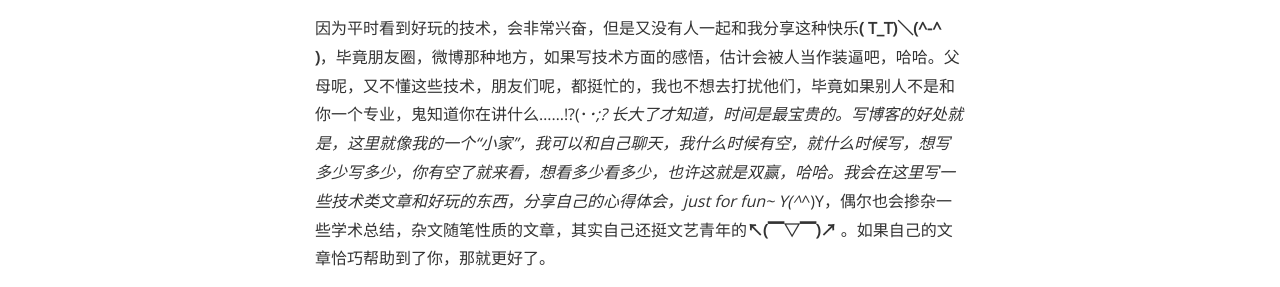
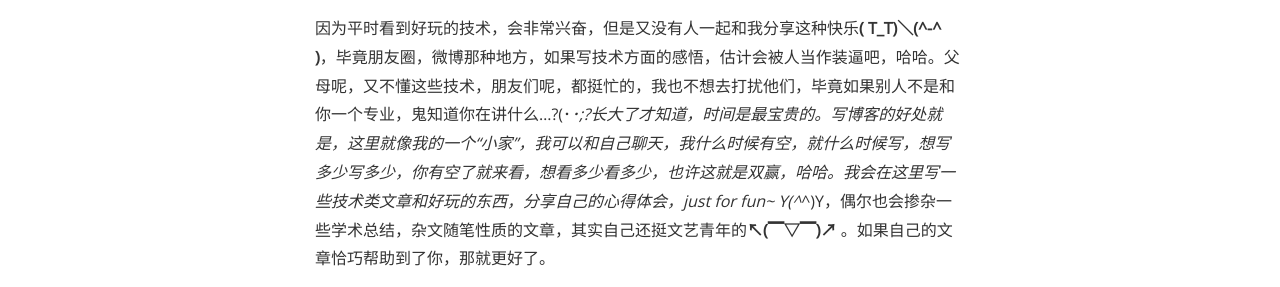
Before and after one commit to junboychina/junboychina.github.io, a Jekyll site: the page built from _posts/2016-06-23-Getting-Started.md, in a window 1280 px wide. Shown: the part 419-706 px from the top of the page. Built offline with Jekyll 4.4.1, drawn with Linux system fonts in a browser that asks for light colours; comment, search, counter and statistics services are not loaded.

Commit message:
facemarks

```diff
--- a/_posts/2016-06-23-Getting-Started.md
+++ b/_posts/2016-06-23-Getting-Started.md
@@ -8,7 +8,7 @@
 ---
 经过不断尝试，反复修改，我的个人网站终于在今天搭建成功，哈哈哈哈哈哈。css，html懂得不多，技术水平有限，加上自己也不喜欢花里胡哨的东西，所以我的原则就是干净，简单**ψ(｀∇´)ψ**
 
-因为平时看到好玩的技术，会非常兴奋，但是又没有人一起和我分享这种快乐**( T_T)＼(^-^ )**，毕竟朋友圈，微博那种地方，如果写技术方面的感悟，估计会被人当作装逼吧，哈哈。父母呢，又不懂这些技术，朋友们呢，都挺忙的，我也不想去打扰他们，毕竟如果别人不是和你一个专业，鬼知道你在讲什么……!?(･_･;? 长大了才知道，时间是最宝贵的。写博客的好处就是，这里就像我的一个“小家”，我可以和自己聊天，我什么时候有空，就什么时候写，想写多少写多少，你有空了就来看，想看多少看多少，也许这就是双赢，哈哈。我会在这里写一些技术类文章和好玩的东西，分享自己的心得体会，just for fun~ Y(^_^)Y，偶尔也会掺杂一些学术总结，杂文随笔性质的文章，其实自己还挺文艺青年的**↖(▔▽▔)↗** 。如果自己的文章恰巧帮助到了你，那就更好了。
+因为平时看到好玩的技术，会非常兴奋，但是又没有人一起和我分享这种快乐**( T_T)＼(^-^ )**，毕竟朋友圈，微博那种地方，如果写技术方面的感悟，估计会被人当作装逼吧，哈哈。父母呢，又不懂这些技术，朋友们呢，都挺忙的，我也不想去打扰他们，毕竟如果别人不是和你一个专业，鬼知道你在讲什么...?(･_･;?长大了才知道，时间是最宝贵的。写博客的好处就是，这里就像我的一个“小家”，我可以和自己聊天，我什么时候有空，就什么时候写，想写多少写多少，你有空了就来看，想看多少看多少，也许这就是双赢，哈哈。我会在这里写一些技术类文章和好玩的东西，分享自己的心得体会，just for fun~ Y(^_^)Y，偶尔也会掺杂一些学术总结，杂文随笔性质的文章，其实自己还挺文艺青年的**↖(▔▽▔)↗** 。如果自己的文章恰巧帮助到了你，那就更好了。
 
 以后的Blog主要以英语为主，因为觉得自己的英语还有很大的提升空间，需多加练习。而且后续我会添加一些评论和转发功能，空闲时间我会去研究下这方面的代码，希望大家多多支持。
 
```
Also changed, not shown: _posts/2016-07-28-SAMIAM Introduction.md (+3 -3 lines).
